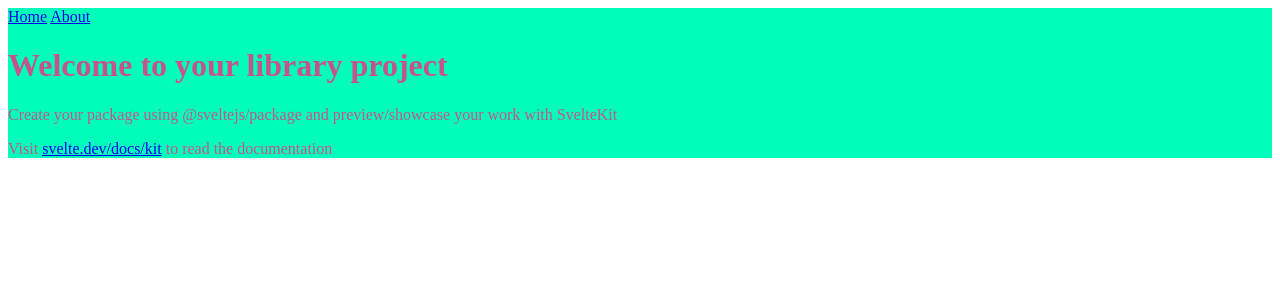
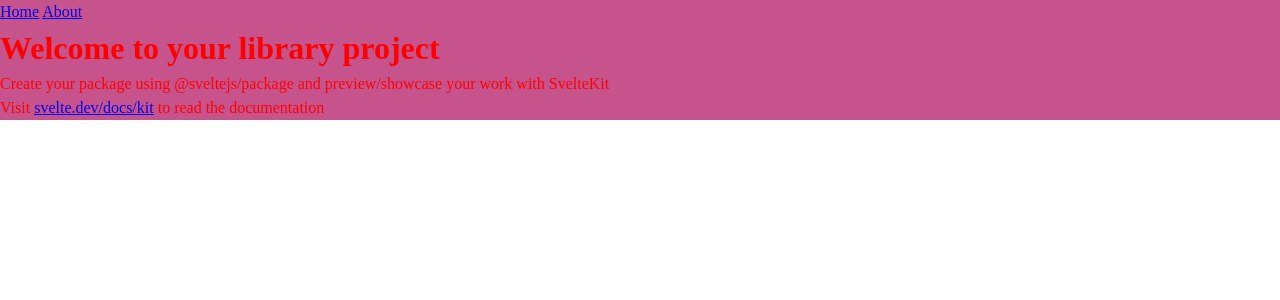
Before and after one commit to Shwartz/svelte5, a SvelteKit app: page / in a window 1280 px wide. Shown: the top 300 px of the page. Built offline with nearby package versions, Linux system fonts and the light colour scheme.

Commit message:
Basic setup for SCSS and root vars

```diff
--- a/src/app.scss
+++ b/src/app.scss
@@ -1,6 +1,7 @@
+@use "reset";
 @use "variables" as *;
 
 .page {
-  background: #00ffbb;
-  color: $base-color;
+  background: $base-color;
+  color: var(--primary-text-color);
 }
--- /dev/null
+++ b/src/reset.scss
@@ -0,0 +1,48 @@
+/** Kudos to Josh Comeau: https://www.joshwcomeau.com/css/custom-css-reset/ */
+/* 1. Use a more-intuitive box-sizing model */
+*, *::before, *::after {
+  box-sizing: border-box;
+}
+
+/* 2. Remove default margin */
+* {
+  margin: 0;
+}
+
+body {
+  /* 3. Add accessible line-height */
+  line-height: 1.5;
+  /* 4. Improve text rendering */
+  -webkit-font-smoothing: antialiased;
+}
+
+/* 5. Improve media defaults */
+img, picture, video, canvas, svg {
+  display: block;
+  max-width: 100%;
+}
+
+/* 6. Inherit fonts for form controls */
+input, button, textarea, select {
+  font: inherit;
+}
+
+/* 7. Avoid text overflows */
+p, h1, h2, h3, h4, h5, h6 {
+  overflow-wrap: break-word;
+}
+
+/* 8. Improve line wrapping */
+p {
+  text-wrap: pretty;
+}
+h1, h2, h3, h4, h5, h6 {
+  text-wrap: balance;
+}
+
+/*
+  9. Create a root stacking context
+*/
+#root, #__next {
+  isolation: isolate;
+}
--- a/src/variables.scss
+++ b/src/variables.scss
@@ -1 +1,14 @@
+:root {
+  /** colors */
+  --clr-white: white;
+  --_sudo-private-property-example: red;
+  /** fonts */
+  --ff-base: "Serif";
+  /** fonts */
+  --ff-regular: 500;
+
+
+  --primary-text-color: red;
+}
+
 $base-color: #c6538c;
```
